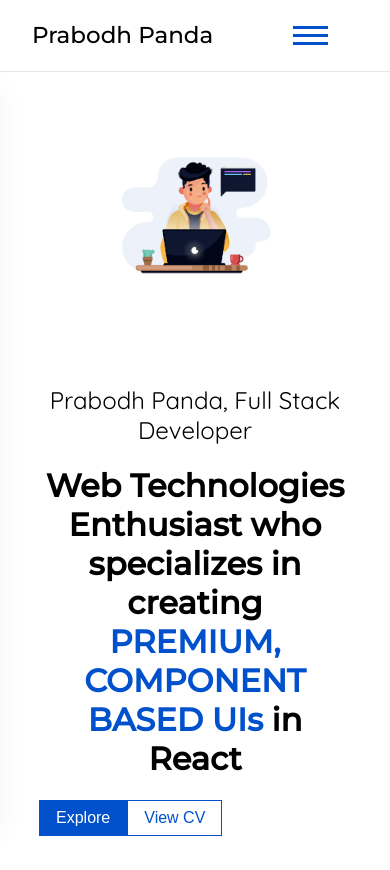
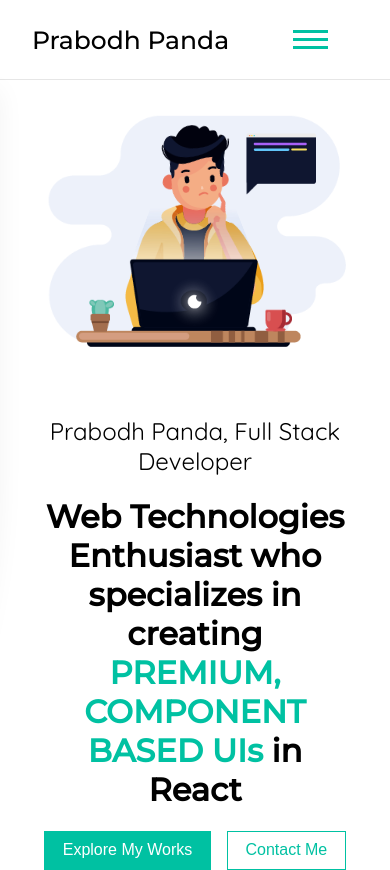
Before and after one commit to Prabodh-Panda/prabodh-panda.github.io, a Next.js app: page / in a window 390 px wide. Before the commit the page ends 844 px from the top, so only its background shows below. Built offline with nearby package versions, Linux system fonts and the light colour scheme.

Commit message:
Made First Section Responsive

```diff
--- a/components/Button/styles.module.css
+++ b/components/Button/styles.module.css
@@ -1,9 +1,9 @@
 .button {
     background-color: var(--primaryAccent);
     border: 1px solid var(--primaryAccent);
-    padding: 0.5rem 1rem;
+    padding: 0.6rem 1.1rem;
     margin: 0;
-    font-size: 1rem;
+    font-size: 1.3rem;
     outline: none;
     color: white;
     cursor: pointer;
--- a/components/Header/Header.module.css
+++ b/components/Header/Header.module.css
@@ -60,6 +60,11 @@
     margin-bottom: 1rem;
   }
 
+  .Header .lottieAnimation {
+    width: 80vw;
+    height: 40vh;
+  }
+
   .Header .textContent {
     max-width: 80vw;
   }
--- a/components/Navigation/navbar.module.css
+++ b/components/Navigation/navbar.module.css
@@ -92,15 +92,10 @@
     background-color: var(--primaryAccent);
 }
 
-@media screen and (min-width: 1600px) {
-    .navbar .navLinks ul li {
-        font-size: 1.2rem;
-    }
-}
-
-@media screen and (max-width: 1000px) {
+@media screen and (max-width: 850px) {
     .navbar .navLinks ul {
         margin: 0;
+        padding: 0;
         position: fixed;
         left: -100%;
         top: 5rem;
@@ -113,17 +108,9 @@
         align-items: center;
         justify-content: center;
         box-shadow: 0 10px 27px rgba(0, 0, 0, 0.05);
-        height: calc(100vh - 100px);
-    }
-
-    .navbar .navLinks ul li {
+        height: calc(100vh - 80px);
         background-color: var(--primaryAccent);
-        margin-top: 2rem;
-    }
-
-    .navbar .navLinks ul li:last-child {
-        background-color: var(--primaryAccent);
-        margin-bottom: 1.5rem;
+        border-bottom-right-radius: 50%;
     }
 
     .navbar .navLinks ul li a {
@@ -134,6 +121,11 @@
     .navbar .navLinks ul.active {
         left: 0;
         background-color: var(--primaryAccent);
+        border-bottom-right-radius: 0%;
+    }
+
+    .navbar .navLinks ul li a:after {
+        background-color: white;
     }
 
     .hamburger {
@@ -157,39 +149,4 @@
         -webkit-transform: translateY(-8px) rotate(-45deg);
         transform: translateY(-8px) rotate(-45deg);
     }
-    .navbar {
-        height: 8.5vh;
-    }
-
-    .navbar .branding {
-        height: 75px;
-    }
-
-    .navbar .logoText {
-        font-size: 23px;
-    }
-
-    .navbar .branding .logoImage {
-        height: 30px;
-        width: 28px;
-    }
 }
-
-@media screen and (max-width: 350px) {
-    .navbar {
-        height: 9.5vh;
-    }
-
-    .navbar .branding {
-        height: 65px;
-    }
-
-    .navbar .logoText {
-        font-size: 20px;
-    }
-
-    .navbar .branding .logoImage {
-        height: 30px;
-        width: 28px;
-    }
-}
--- a/pages/index.tsx
+++ b/pages/index.tsx
@@ -19,8 +19,10 @@
         <h1>
           Web Technologies Enthusiast who specializes in creating <span>PREMIUM, COMPONENT BASED UIs</span> in React
         </h1>
-        <Button label="Explore"/>
-        <Button label="View CV" vairant="secondary"/>
+        <div className={styles.heroButtons}>
+          <Button label="Explore My Works"/>
+          <Button label="Contact Me" vairant="secondary"/>
+        </div>
       </Header>
     </div>
   )
--- a/styles/Home.module.css
+++ b/styles/Home.module.css
@@ -1,3 +1,18 @@
 .container {
   padding: 0 2rem;
 }
+
+.heroButtons {
+  display: flex;
+  gap: 1rem;
+}
+
+@media screen and (max-width: 850px) {
+  .heroButtons {
+    justify-content: center;
+  }
+
+  .heroButtons button {
+    font-size: 1rem;
+  }
+}
--- a/styles/globals.css
+++ b/styles/globals.css
@@ -18,5 +18,5 @@
 }
 
 :root {
-  --primaryAccent: #0151cd;
+  --primaryAccent: #00c1a2;
 }
```
